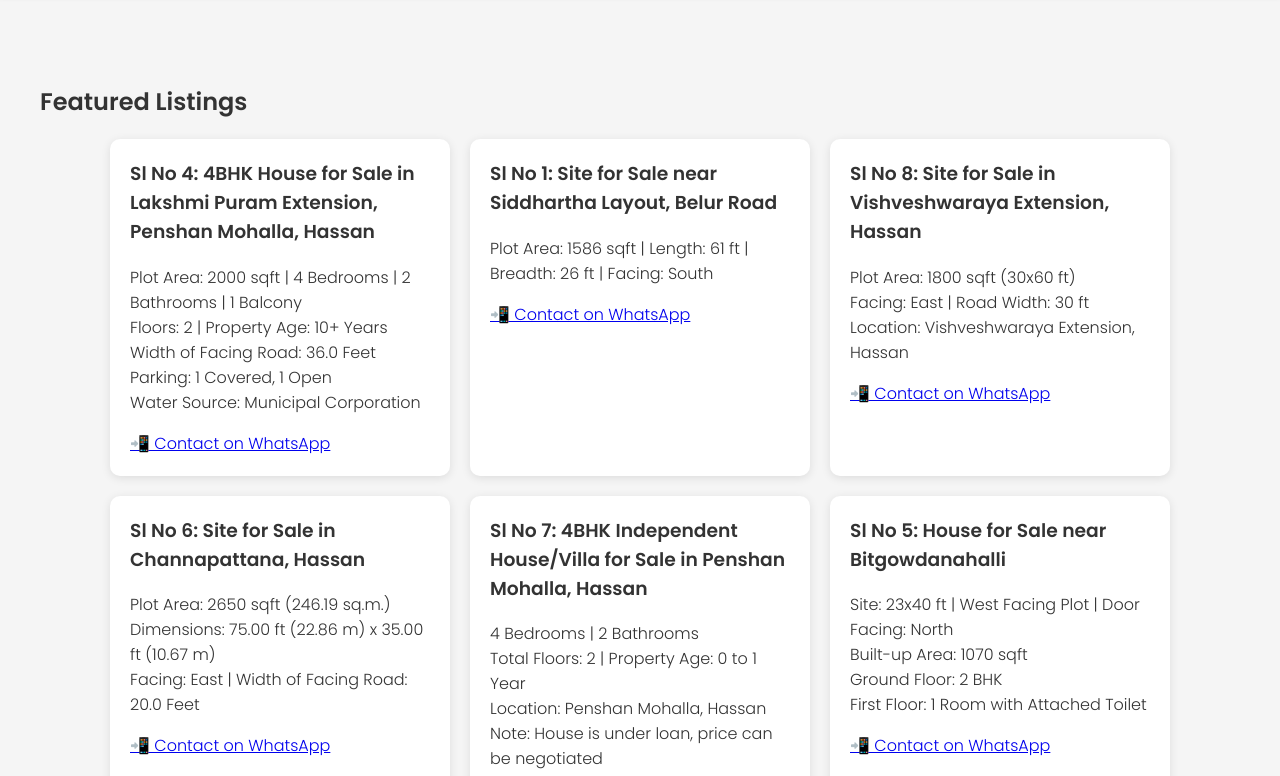
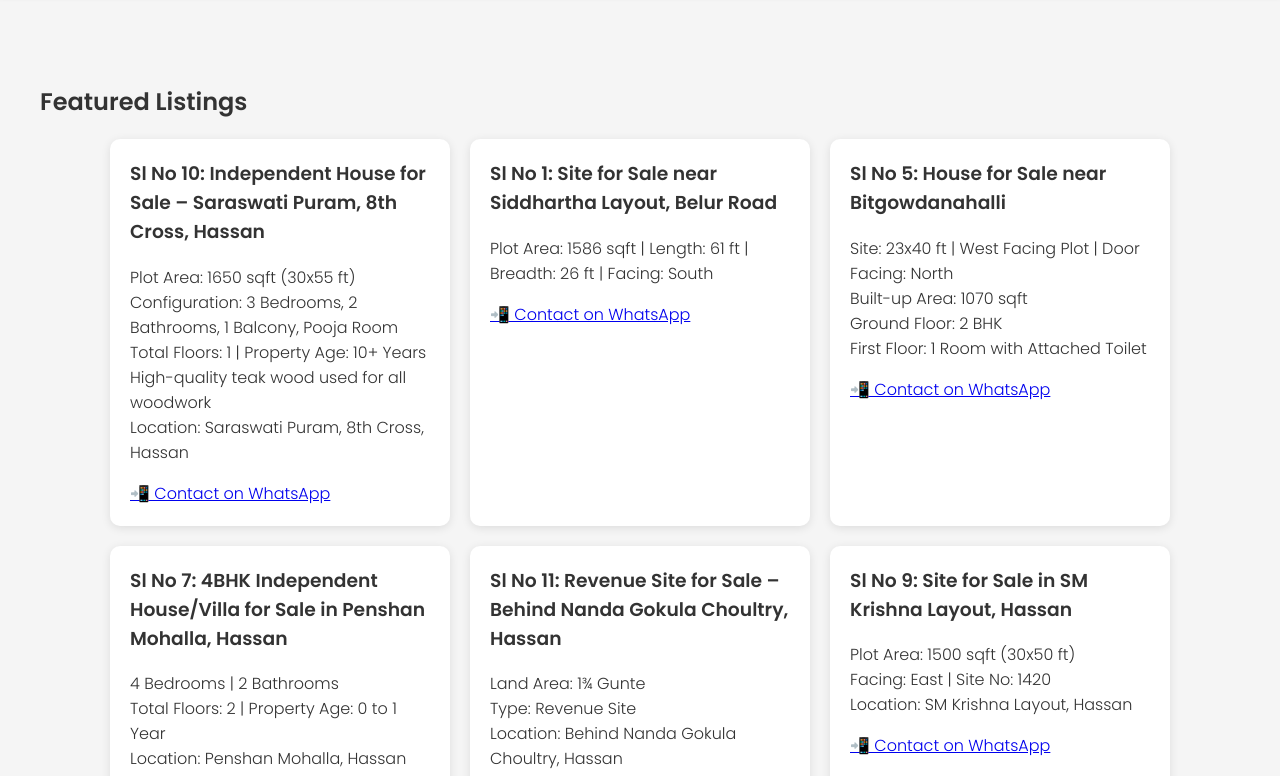
Before and after one commit to vishxgowda/vrishabha.github.io, a plain HTML site: page index.html in a window 1280 px wide. Shown: the part 76-852 px from the top of the page. Drawn offline with Linux system fonts and the light colour scheme.

Commit message:
Update index.html

```diff
--- a/index.html
+++ b/index.html
@@ -126,7 +126,7 @@
       <img src="1.png" alt="Logo" />
       <div class="title-container">
         <h1>Vrishabha Properties - Hassan</h1>
-        <span>Hassan | Buy & Sell</span>
+        <span>Your Trusted Real Estate Agent in Hassan</span>
       </div>
     </div>
     <ul>
@@ -191,7 +191,31 @@
         title: "Sl No 8: Site for Sale in Vishveshwaraya Extension, Hassan",
         description: "Plot Area: 1800 sqft (30x60 ft)<br>Facing: East | Road Width: 30 ft<br>Location: Vishveshwaraya Extension, Hassan",
         link: "https://wa.me/918217816168?text=Hi%2C%20I%20am%20interested%20in%20the%2030x60%20east%20facing%20site%20for%20sale%20in%20Vishveshwaraya%20Extension%2C%20Hassan%20(Sl%20No%208)%20listed%20on%20Vrishaba%20Properties."
-      }
+      },
+      {
+      title: "Sl No 9: Site for Sale in SM Krishna Layout, Hassan",
+      description: "Plot Area: 1500 sqft (30x50 ft)<br>Facing: East | Site No: 1420<br>Location: SM Krishna Layout, Hassan",
+      link: "https://wa.me/918217816168?text=Hi%2C%20I%20am%20interested%20in%20the%2030x50%20east%20facing%20site%20for%20sale%20in%20SM%20Krishna%20Layout%2C%20Hassan%20(Sl%20No%209)%20listed%20on%20Vrishaba%20Properties."
+      },
+      {
+  title: "Sl No 10: Independent House for Sale – Saraswati Puram, 8th Cross, Hassan",
+  description: "Plot Area: 1650 sqft (30x55 ft)<br>Configuration: 3 Bedrooms, 2 Bathrooms, 1 Balcony, Pooja Room<br>Total Floors: 1 | Property Age: 10+ Years<br>High-quality teak wood used for all woodwork<br>Location: Saraswati Puram, 8th Cross, Hassan",
+  link: "https://wa.me/918217816168?text=Hi%2C%20I%20am%20interested%20in%20the%20independent%20house%20for%20sale%20in%20Saraswati%20Puram%2C%208th%20Cross%2C%20Hassan%20(Sl%20No%2010)%20listed%20on%20Vrishaba%20Properties."
+},
+{
+  title: "Sl No 11: Revenue Site for Sale – Behind Nanda Gokula Choultry, Hassan",
+  description: "Land Area: 1¾ Gunte<br>Type: Revenue Site<br>Location: Behind Nanda Gokula Choultry, Hassan",
+  link: "https://wa.me/918217816168?text=Hi%2C%20I%20am%20interested%20in%20the%20revenue%20site%20(1¾%20Gunte)%20for%20sale%20behind%20Nanda%20Gokula%20Choultry%2C%20Hassan%20(Sl%20No%2011)%20listed%20on%20Vrishaba%20Properties."
+},
+{
+  title: "Sl No 12: Site for Sale – Dasarakoppalu, Hassan",
+  description: "Plot Area: 2080 sqft (32x65 ft)<br>Facing: South <br>Details: Borewell, Electricity, Approved Plan<br>Access: Just 10m from 60ft road, 500m to bus stop<br>Location: Near Rainbow Kids School, Dasarakoppalu, Hassan",
+  link: "https://wa.me/918217816168?text=Hi%2C%20I%20am%20interested%20in%20the%2032x65%20south%20facing%20site%20for%20sale%20in%20Dasarakoppalu%2C%20Hassan%20(Sl%20No%2012)%20listed%20on%20Vrishaba%20Properties."
+}
+
+
+
+
 ];
 
 
```
